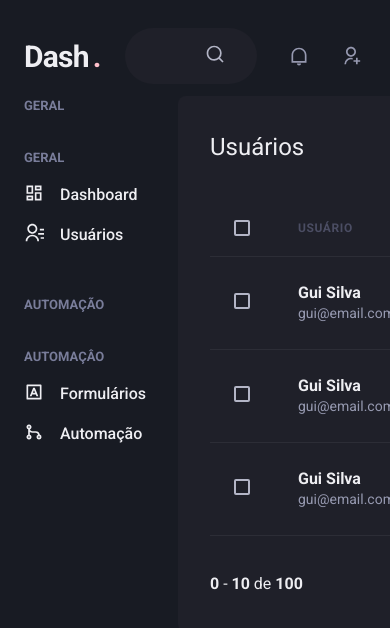
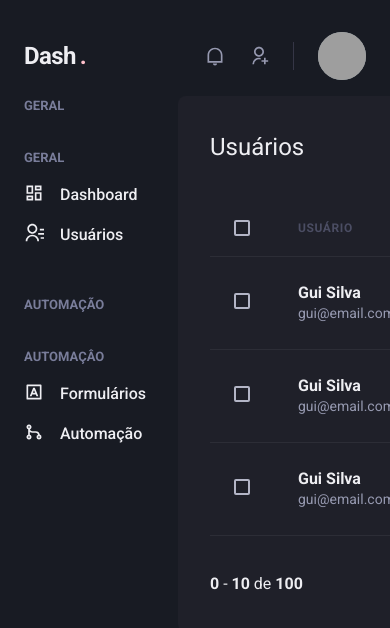
Before and after one commit to Gui-dev/dashboardgo, a Next.js app: page /users in a window 390 px wide. Shown: the top 628 px of the page. Built offline with nearby package versions, Linux system fonts and the light colour scheme; grey boxes are pictures that could not be loaded.

Commit message:
feat: mobile responsiveness

```diff
--- a/src/components/Header/Logo.tsx
+++ b/src/components/Header/Logo.tsx
@@ -2,7 +2,7 @@ import { Text } from '@chakra-ui/react'
 
 export const Logo = () => {
   return (
-    <Text fontSize="3xl" fontWeight="bold" letterSpacing="tight" w="62">
+    <Text fontSize={['2xl', '3xl']} fontWeight="bold" letterSpacing="tight" w="62">
       Dash
       <Text as="span" color="pink" ml="1">.</Text>
     </Text>
--- a/src/components/Header/Notification.tsx
+++ b/src/components/Header/Notification.tsx
@@ -5,12 +5,12 @@ export const Notification = () => {
   return (
     <HStack
       color="gray.300"
-      mx="8"
-      pr="8"
+      mx={['6', '8']}
+      pr={['6', '8']}
       py="1"
       borderRightWidth={ 1 }
       borderColor="gray.700"
-      spacing="8"
+      spacing={['6', '8']}
     >
       <Icon as={ RiNotificationLine } fontSize="20"/>
       <Icon as={ RiUserAddLine } fontSize="20"/>
--- a/src/components/Header/Profile.tsx
+++ b/src/components/Header/Profile.tsx
@@ -1,12 +1,18 @@
 import { Avatar, Box, Flex, Text } from '@chakra-ui/react'
 
-export const Profile = () => {
+type ProfileProps = {
+  showProfileData: boolean
+}
+
+export const Profile = ({ showProfileData = true }: ProfileProps) => {
   return (
     <Flex align="center">
-      <Box textAlign="right" mr="4">
-        <Text>Gui Silva</Text>
-        <Text fontSize="small" color="gray.300">gui@email.com</Text>
-      </Box>
+      { showProfileData && (
+        <Box textAlign="right" mr="4">
+          <Text>Gui Silva</Text>
+          <Text fontSize="small" color="gray.300">gui@email.com</Text>
+        </Box>
+      ) }
 
       <Avatar
         size="md"
--- a/src/components/Header/index.tsx
+++ b/src/components/Header/index.tsx
@@ -1,4 +1,4 @@
-import { Flex } from '@chakra-ui/react'
+import { Flex, useBreakpointValue } from '@chakra-ui/react'
 
 import { Profile } from './Profile'
 import { Notification } from './Notification'
@@ -6,6 +6,11 @@ import { Logo } from './Logo'
 import { Search } from './Search'
 
 export const Header = () => {
+  const isWideVersion = useBreakpointValue({
+    base: false,
+    lg: true
+  })
+
   return (
     <Flex
       as="header"
@@ -18,14 +23,17 @@ export const Header = () => {
       px="6"
     >
       <Logo />
-      <Search />
+
+      { isWideVersion && (
+        <Search />
+      ) }
 
       <Flex
         align="center"
         ml="auto"
       >
         <Notification />
-        <Profile />
+        <Profile showProfileData={ isWideVersion }/>
       </Flex>
 
     </Flex>
```
